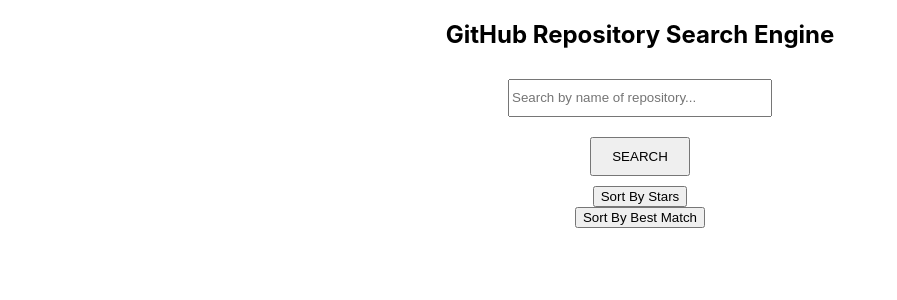
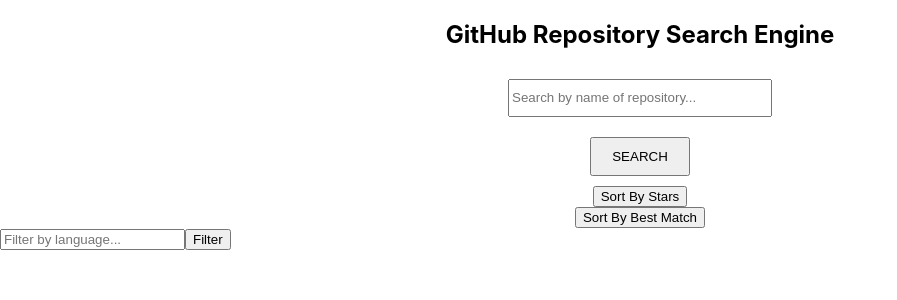
Before and after one commit to jdxsmith/hotel-engine-tech-challenge, a React (Create React App) app: page / in a window 1280 px wide. Shown: the top 300 px of the page, without its empty margins (0-897 px from the left). Built offline with nearby package versions, Linux system fonts and the light colour scheme.

Commit message:
Add filter by language functionality

```diff
--- a/src/App/App.js
+++ b/src/App/App.js
@@ -4,6 +4,7 @@
 import Repositories from '../Repositories/Repositories';
 import { matchingRepos } from '../apiCalls';
 import { matchingReposByStars } from '../apiCalls';
+import { matchingReposByLanguage } from '../apiCalls';
 
 class App extends Component {
   constructor() {
@@ -27,13 +28,21 @@
     .catch(error => console.log(error))
   }
 
+  filterByLanguage = async (event, search, language) => {
+    event.preventDefault();
+    await matchingReposByLanguage(search, language)
+    .then(matchingRepos => this.setState({ matchedRepos: matchingRepos.items }))
+    .catch(error => console.log(error))
+  }
+
   render() {
     return(
       <section classname='app'>
         <h1 className='page-title'>GitHub Repository Search Engine</h1>
         <SearchBar
           filterRepos={ this.filterRepos }
-          sortReposByStars = { this.sortReposByStars }
+          sortReposByStars={ this.sortReposByStars }
+          filterByLanguage={ this.filterByLanguage }
         />
         <Repositories matchedRepos={ this.state.matchedRepos } />
       </section>
--- a/src/SearchBar/SearchBar.js
+++ b/src/SearchBar/SearchBar.js
@@ -7,6 +7,7 @@
     super(props)
     this.state = {
       repoName: '',
+      language: ''
     }
   }
 
@@ -16,6 +17,7 @@
 
   render() {
     return(
+      <section>
         <form className='search-bar-form'>
           <input className='search-bar-input'
             type='text'
@@ -34,6 +36,19 @@
             Sort By Best Match
           </button>
         </form>
+        <form>
+          <input className='language-input'
+            type='text'
+            placeholder='Filter by language...'
+            name='language'
+            value={ this.state.language }
+            onChange={ event => this.handleInput(event) }
+          />
+          <button className='language-filter-btn' onClick={ event => this.props.filterByLanguage(event, this.state.repoName, this.state.language) }>
+            Filter
+          </button>
+        </form>
+      </section>
     )
   }
 }
--- a/src/apiCalls.js
+++ b/src/apiCalls.js
@@ -8,4 +8,9 @@
   .then(response => response.json())
 }
 
-export { matchingRepos, matchingReposByStars };
+const matchingReposByLanguage = (search, language) => {
+  return fetch(`https://api.github.com/search/repositories?q=${search}+language:${language}`)
+  .then(response => response.json())
+}
+
+export { matchingRepos, matchingReposByStars, matchingReposByLanguage };
```
Lines whose indentation alone changed are shown as unchanged.
